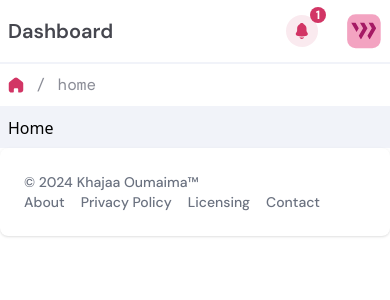
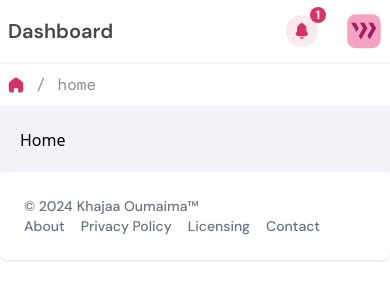
Before and after one commit to 0umaima/Admin-Dashboard, a React (Vite) app: page /home in a window 390 px wide. Shown: the top 300 px of the page. Built offline with nearby package versions, Linux system fonts and the light colour scheme; a web font is replaced by a local one.

Commit message:
update Layout Style

```diff
--- a/src/Layout/Layout.jsx
+++ b/src/Layout/Layout.jsx
@@ -6,7 +6,7 @@ function Layout({ children }) {
     <>
       <Navbar />
       <Breadcrumbs />
-      <div className="bg-light-gray p-2 md:p-5 lg:p-7">{children}</div>
+      <div className="bg-light-gray p-5 md:p-5 lg:p-7">{children}</div>
       <EndFooter/>
     </>
   );
```
